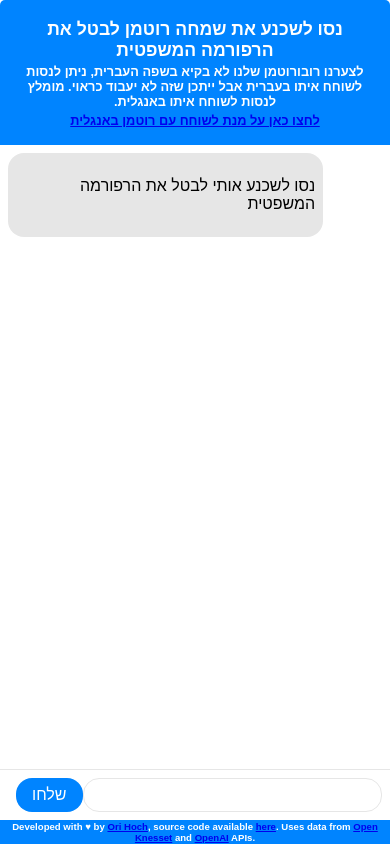
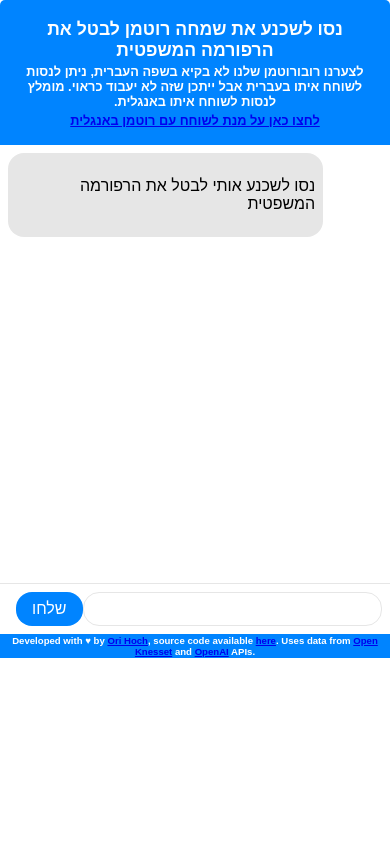
Before and after one commit to OriHoch/chatgptgames, a Flask app: page /he in a window 390 px wide. Run offline with Flask 2, Linux system fonts and the light colour scheme.

Commit message:
fix for mobile devices

```diff
--- a/rotman/static/chat.css
+++ b/rotman/static/chat.css
@@ -129,6 +129,7 @@ body {
     }
     .chat-box {
         padding: 0.5rem;
+        max-height: 50vh
     }
     .input-container {
         padding: 0.5rem;
--- a/rotman/templates/chat.html
+++ b/rotman/templates/chat.html
@@ -2,7 +2,7 @@
 <html lang="{{ lang }}"{% if lang == 'he' %} dir="rtl"{% endif %}>
 <head>
     <meta charset="UTF-8">
-    <meta name="viewport" content="width=device-width, initial-scale=1.0">
+    <meta name="viewport" content="width=device-width, initial-scale=1.0, interactive-widget=resizes-content">
     <link rel="stylesheet" href="/static/chat.css?version={{ version }}">
     <title>{% if lang == 'he' %}רובורוטמן{% else %}RoboRotman{% endif %}</title>
     <!-- version {{ version }} -->
```
